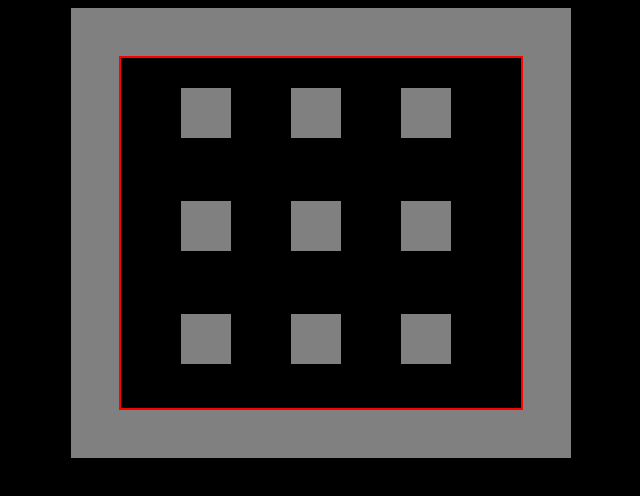
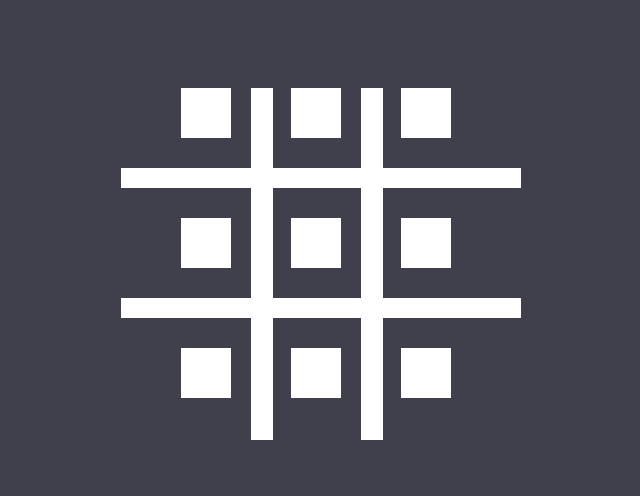
Before and after one commit to Gc0rp/angular-tic-tac-toe, an Angular app in the folder tic-tac-toe/: page / in a window 1280 px wide. Shown: the top 496 px of the page, without its empty margins (319-959 px from the left). Built offline with nearby package versions, Linux system fonts and the light colour scheme.

Commit message:
Updated styles and started the reset button.

```diff
--- a/tic-tac-toe/src/app/app.component.css
+++ b/tic-tac-toe/src/app/app.component.css
@@ -0,0 +1,3 @@
+*{
+    background-color: white;
+}
--- a/tic-tac-toe/src/app/box/box.component.css
+++ b/tic-tac-toe/src/app/box/box.component.css
@@ -1,7 +1,11 @@
 .box{
-    background-color: grey;
+    background-color: white;
     width: 50px;
     height: 50px;
     border: none;
     margin: 0px 30px;
+    padding: 10px;
+    color: red;
+    font-size: 20px;
+    font-weight: 800;
 }
--- a/tic-tac-toe/src/app/game-board/game-board.component.css
+++ b/tic-tac-toe/src/app/game-board/game-board.component.css
@@ -1,7 +1,6 @@
 #board{
     width: 500px;
-    height: 400px;
-    background-color: grey;
+    height: 700px;
     margin: auto;
     padding-top: 50px;
 }
--- a/tic-tac-toe/src/app/game-board/game-board.component.html
+++ b/tic-tac-toe/src/app/game-board/game-board.component.html
@@ -1,3 +1,7 @@
 <div id="board">
     <app-grid></app-grid>
+    <div>
+        <!-- <button type="button" style="border: none">Reset</button> -->
+    </div>
+
 </div>
--- a/tic-tac-toe/src/app/grid/grid.component.css
+++ b/tic-tac-toe/src/app/grid/grid.component.css
@@ -1,12 +1,21 @@
 #grid{
     width: 400px;
     height: 350px;
-    background-color: black;
-    outline: 2px solid red;
+    background-color: white;
     margin: auto;
+    text-align: center;
 }
 
 .row{
     display: flex;
     padding: 30px;
 }
+
+.seperator{
+    position: absolute;
+    width: 20px;
+    height: 350px;
+    border: 1px solid white;
+
+    background-color: white;
+}
--- a/tic-tac-toe/src/app/grid/grid.component.html
+++ b/tic-tac-toe/src/app/grid/grid.component.html
@@ -1,11 +1,14 @@
 <div id="grid">
-    <div class="row">
+    <div class="row" style="border-bottom: 20px solid white;">
         <app-box [player]="grid[0][0]" (click)="boxClicked(0,0)"></app-box>
+        <span class="seperator" style="margin-left: 100px; margin-top: none;"></span>
         <app-box [player]="grid[0][1]" (click)="boxClicked(0,1)"></app-box>
+        <span class="seperator" style="margin-left: 210px; margin-top: none;"></span>
         <app-box [player]="grid[0][2]" (click)="boxClicked(0,2)"></app-box>
     </div>
-    <div class="row">
+    <div class="row" style="border-bottom: 20px solid white;">
         <app-box [player]="grid[1][0]" (click)="boxClicked(1,0)"></app-box>
+
         <app-box [player]="grid[1][1]" (click)="boxClicked(1,1)"></app-box>
         <app-box [player]="grid[1][2]" (click)="boxClicked(1,2)"></app-box>
     </div>
@@ -14,4 +17,9 @@
         <app-box [player]="grid[2][1]" (click)="boxClicked(2,1)"></app-box>
         <app-box [player]="grid[2][2]" (click)="boxClicked(2,2)"></app-box>
     </div>
+
+    <div *ngIf="playerWon==true">
+        <h1>{{winningPlayer}} has won the game.</h1>
+        <button type="button" style="border: none">Reset</button>
+    </div>
 </div>
--- a/tic-tac-toe/src/app/grid/grid.component.ts
+++ b/tic-tac-toe/src/app/grid/grid.component.ts
@@ -13,27 +13,35 @@ export class GridComponent implements OnInit {
                       ["", "", ""],
                       ["", "", ""]];
 
-  playerPlaying: string = "X"
+  playerPlaying: string = "X";
+  playerWon: boolean = false;
+  winningPlayer: string = "";
 
   checkForWin(){
 
 
     for(let i = 0; i < 3; i++) {
         if(this.grid[0][i] === this.grid[1][i] && this.grid[0][i] === this.grid[2][i] && (this.grid[0][i] !== "") ) {             // Vertical Check
-          alert(this.grid[i][0] + " Won.");
+          this.winningPlayer = this.grid[i][0];
+          this.playerWon = true;
+
         }
         else if (this.grid[i][0] === this.grid[i][1] && this.grid[i][0] === this.grid[i][2] && (this.grid[i][0] !== "")) {        // Horizontal Check
-          alert(this.grid[i][0] + " Won.");
+          this.winningPlayer = this.grid[i][0];
+          this.playerWon = true;
         }
     }
     // Diagonal Check
     if(this.grid[0][0] === this.grid[1][1] && this.grid[0][0] === this.grid[2][2] && (this.grid[0][0] !== "")) {
-      alert(this.grid[0][0] + " Won.");
+      this.winningPlayer = this.grid[0][0];
+      this.playerWon = true;
     } else if (this.grid[0][2] === this.grid[1][1] && this.grid[0][2] === this.grid[2][0] && (this.grid[0][2] !== "")){
-      alert(this.grid[0][2] + " Won.");
+      this.winningPlayer = this.grid[0][2];
+      this.playerWon = true;
     }
   }
   boxClicked(x,y){
+      if(this.grid[x][y] === ""){
         this.grid[x][y] = this.playerPlaying;
 
       if(this.playerPlaying === "X"){
@@ -44,6 +52,8 @@ export class GridComponent implements OnInit {
 
       this.checkForWin();
     }
+
+  }
   constructor() { }
 
   ngOnInit() {
--- a/tic-tac-toe/src/styles.css
+++ b/tic-tac-toe/src/styles.css
@@ -1,5 +1,5 @@
 /* You can add global styles to this file, and also import other style files */
 * {
-    background-color: black;
+    background-color: #403F4C;
     color: white;
 }
```
Also changed, not shown: 1 other file (tests, documents, lock files or other folders). Lines whose indentation alone changed are shown as unchanged.
